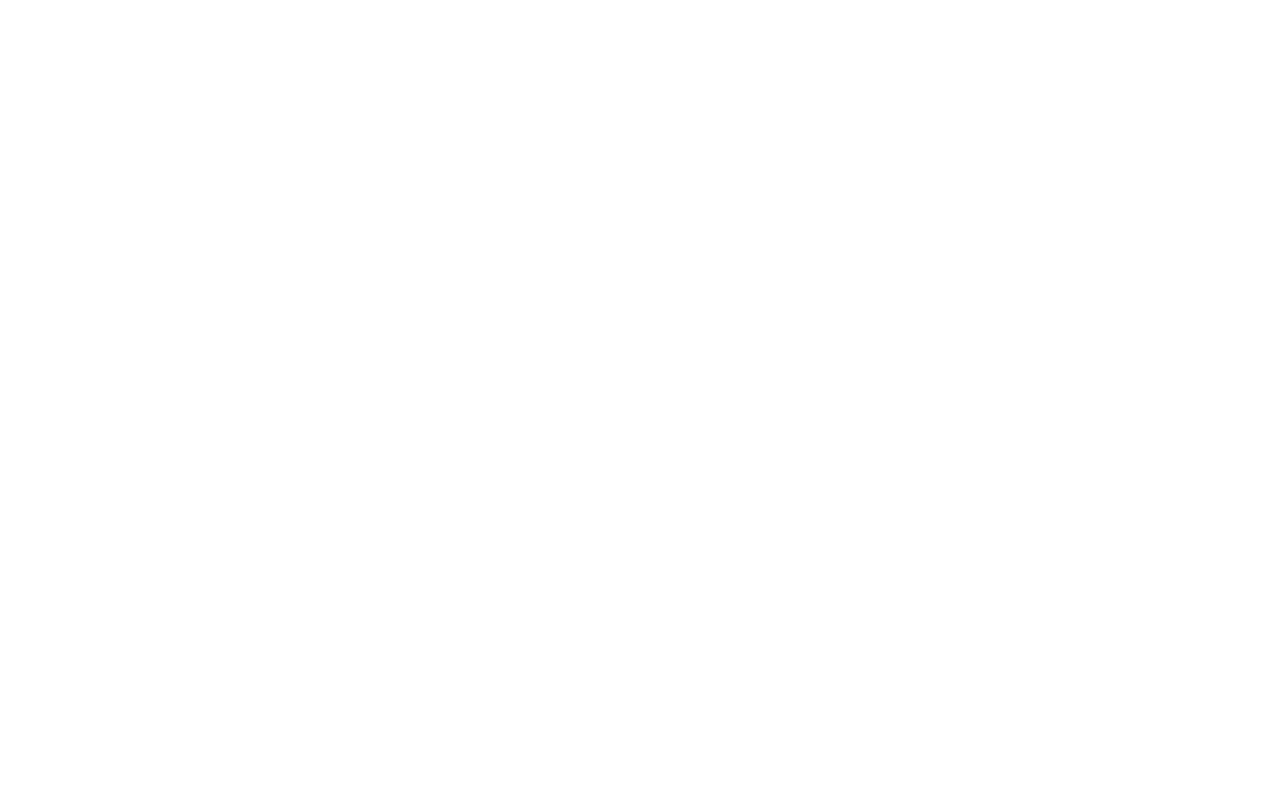
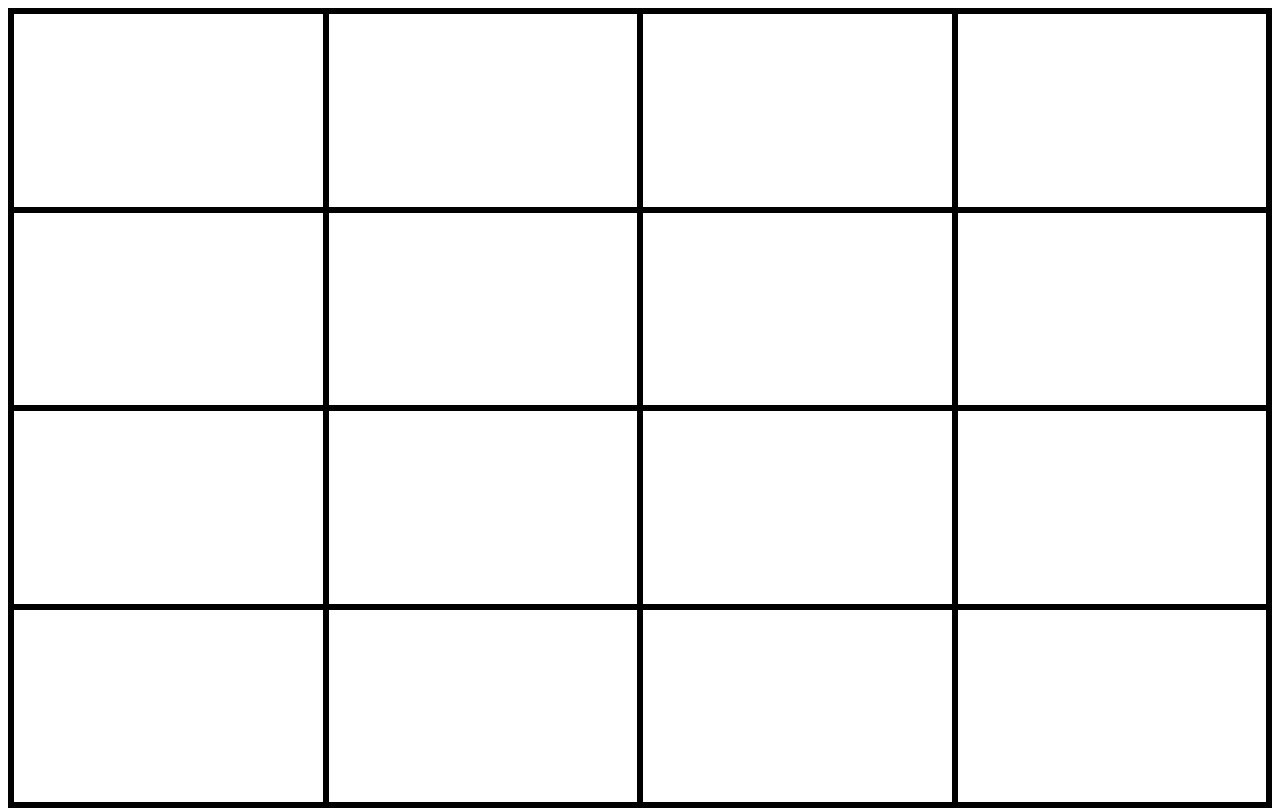
Before and after one commit to sammoore95/etch-a-sketch, a plain HTML site: page index.html in a window 1280 px wide. Drawn offline with Linux system fonts and the light colour scheme.

Commit message:
Set up a 16 box grid and applied color changes.
Created a variable for the number of boxes in the grid. Each box is
assigned its own id, which is then used for a mouseenter event to turn
the background of the box blue.

```diff
--- a/index.html
+++ b/index.html
@@ -8,6 +8,8 @@
     <title>Etch-a-sketch</title>
 </head>
 <body>
+    <div class ="container">
 
+    </div>
 </body>
 </html>
--- a/javascript.js
+++ b/javascript.js
@@ -0,0 +1,26 @@
+const container = document.querySelector(".container");
+const numOfBoxes = 16;
+const divs = {};
+
+
+let i = 0;
+while (i < numOfBoxes) {
+    const newDiv = document.createElement('div');
+    newDiv.classList.add("box-div");
+    newDiv.id = `div${i}`;
+    container.appendChild(newDiv);
+    divs[`div${i}`] = newDiv;
+    i++;
+}
+
+document.querySelectorAll('.box-div').forEach(box => {
+    box.addEventListener("click", function (event) {
+        console.log("Clicked box ID", event.target.id);
+    });
+});
+
+document.querySelectorAll('.box-div').forEach(box => {
+    box.addEventListener("mouseenter", function (event) {
+        event.target.style.backgroundColor = "blue";
+    });
+});
--- a/style.css
+++ b/style.css
@@ -7,3 +7,23 @@ html {
 *::after {
     box-sizing: inherit;
 }
+
+html, body{
+    display: flex;
+    width: 100%;
+    height: 100%;
+}
+
+.container {
+    display: flex;
+    flex-wrap: wrap;
+    border: solid;
+    width: 100%;
+    height: 100%;
+}
+
+.box-div{
+    width: 25%;
+    height: auto;
+    border: solid
+}
```
